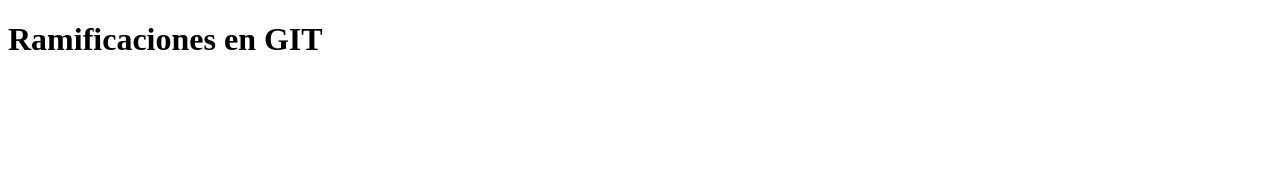
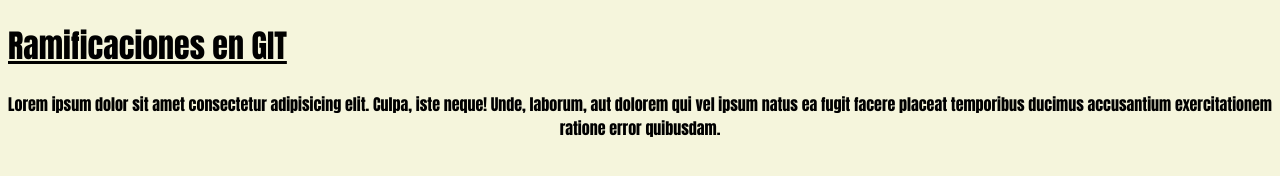
Before and after one commit to Alex-18030050/git-practices, a plain HTML site: page src/index.html in a window 1280 px wide. Drawn offline with Linux system fonts and the light colour scheme.

Commit message:
iss1092: Agregar estilos
Se agregan estilos al css

```diff
--- a/src/css/style.css
+++ b/src/css/style.css
@@ -0,0 +1,12 @@
+body {
+    background-color: beige;
+    font-family: Impact, Haettenschweiler, 'Arial Narrow Bold', sans-serif;
+}
+
+h1 {
+    text-decoration: underline;
+}
+
+p {
+    text-align: center;
+}
--- a/src/index.html
+++ b/src/index.html
@@ -9,5 +9,6 @@
 </head>
 <body>
     <h1>Ramificaciones en GIT</h1>
+    <p>Lorem ipsum dolor sit amet consectetur adipisicing elit. Culpa, iste neque! Unde, laborum, aut dolorem qui vel ipsum natus ea fugit facere placeat temporibus ducimus accusantium exercitationem ratione error quibusdam.</p>
 </body>
 </html>
```
